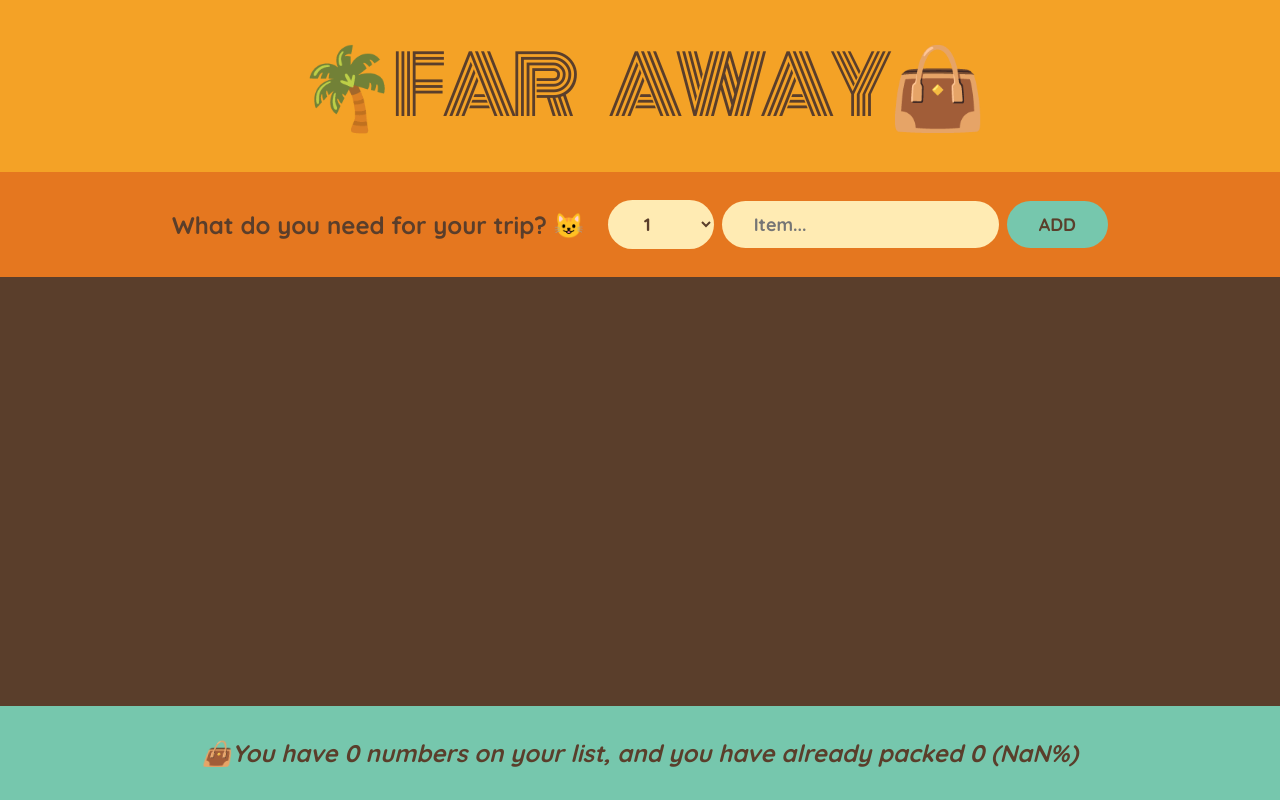
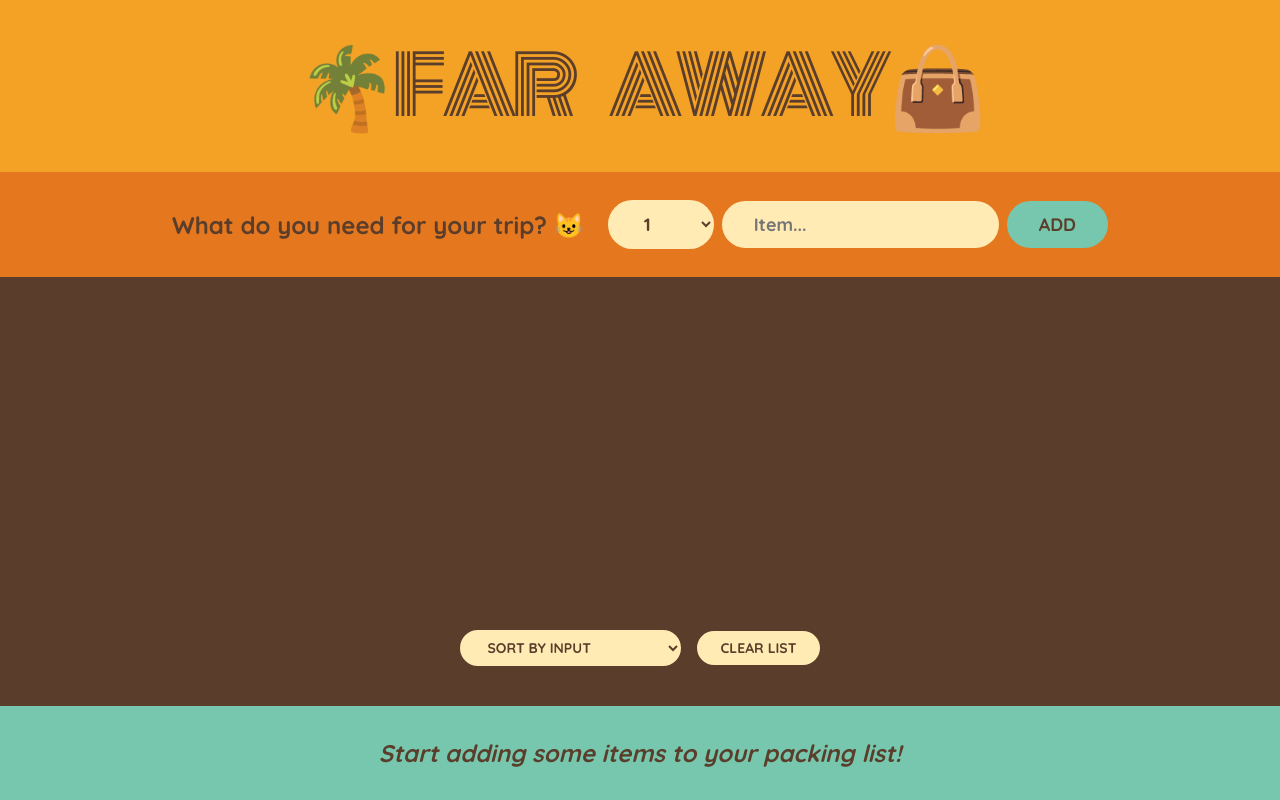
Before and after one commit to youcancallmejay/travel-list, a React (Create React App) app: page / in a window 1280 px wide. Built offline with nearby package versions, Linux system fonts and the light colour scheme.

Commit message:
add clear list button

```diff
--- a/src/App.js
+++ b/src/App.js
@@ -17,11 +17,16 @@ export default function App(){
     setItems((items) => items.map((item) => item.id === id ? {...item, packed: !item.packed} : item))
   }
 
+  function handleClearList(){
+    const confirmed = window.confirm('Are you sure you want to delete all items?');
+
+    if(confirmed) setItems([]);
+  }
 
   return <div className="app">
     <Logo/>
     <Form onAddItems={handleAddItems} />
-    <PackingList items={items} onDeleteItem={handleDeleteItems} onToggleItem={handleToggleItem} />
+    <PackingList items={items} onDeleteItem={handleDeleteItems} onToggleItem={handleToggleItem} onClearList={handleClearList} />
     <Stats items={items}/>
   </div>
 
@@ -62,12 +67,29 @@ function Form({onAddItems}){
   </form>
 }
 
-function PackingList({items, onDeleteItem, onToggleItem}){
+function PackingList({items, onDeleteItem, onToggleItem, onClearList}){
+
+  const [sortBy, setSortBy] = useState("input");
+
+  let sortedItems;
+  if(sortBy === 'input') sortedItems = items;
+  if(sortBy === 'description') sortedItems = items.slice().sort((a,b) => a.description.localeCompare(b.description))
+  if(sortBy === 'packed') sortedItems = items.slice().sort((a, b) => Number(a.packed) - Number(b.packed))
+
   return(
   <div className="list">
       <ul className="list">
-      {items.map(item=><Item item={item} onDeleteItem={onDeleteItem} onToggleItem={onToggleItem} key={item.id}/> )}
+      {sortedItems.map(item=><Item item={item} onDeleteItem={onDeleteItem} onToggleItem={onToggleItem} key={item.id}/> )}
       </ul>
+
+      <div className="actions">
+        <select value={sortBy} onChange={((e) => setSortBy(e.target.value))}>
+          <option value="input">Sort by input</option>
+          <option value="description">Sort by description</option>
+          <option value="packed">Sort by packed</option>
+        </select>
+        <button onClick={onClearList}>Clear list</button>
+      </div>
   </div>
   );
 }
@@ -90,12 +112,16 @@ function Item({item, onDeleteItem, onToggleItem}){
 
 
 function Stats({items}){
+  if(!items.length)
+    return(
+      <p className="stats"><em>Start adding some items to your packing list!</em></p>
+    )
   const numItems = items.length;
   const numPacked = items.filter((item) => item.packed).length;
   const numPercent = Math.round(numPacked/numItems * 100);
 
 
   return <footer className="stats">
-    <em> {numPercent === 100 ? "You've packed everything!" : `👜You have ${numItems} numbers on your list, and you have already packed ${numPacked} (${numPercent}%)`} </em>
+    <em> {numPercent === 100 ? "You've packed everything!✈️" : `👜You have ${numItems} numbers on your list, and you have already packed ${numPacked} (${numPercent}%)`} </em>
   </footer>
 }
```
